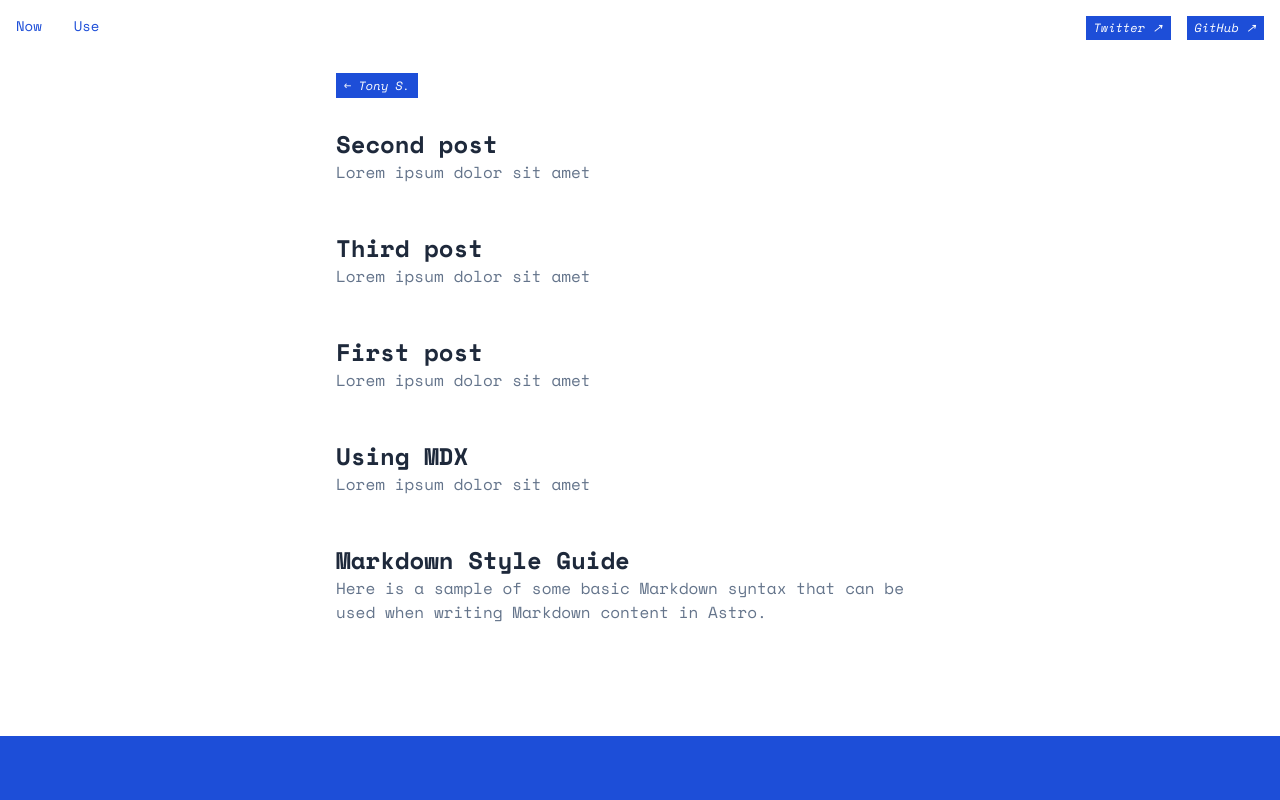
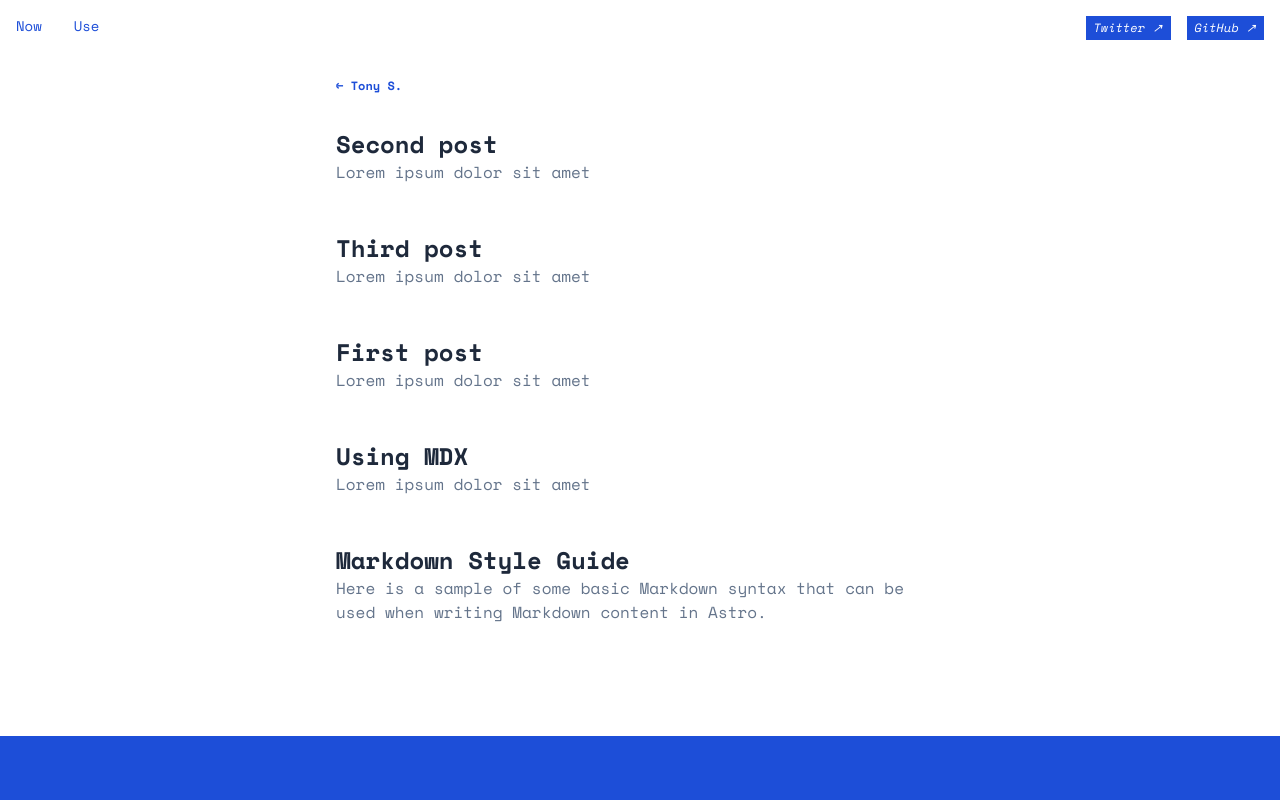
Before and after one commit to sanjayatony/tonys-astro, an Astro site: page /md in a window 1280 px wide. Shown: the top 800 px of the page. Built offline with nearby package versions, Linux system fonts and the light colour scheme; Astro itself is replaced by a stand-in of ours.

Commit message:
update back button

```diff
--- a/src/components/Header.astro
+++ b/src/components/Header.astro
@@ -33,7 +33,7 @@
 		</header>
 	) : (
 		<header class="max-w-screen-sm py-4 mx-auto px-4">
-			<a href="/" class="btn" rel="prefetch">
+			<a href="/" class="text-xs text-blue-700 font-bold" rel="prefetch">
 				← Tony S.
 			</a>
 		</header>
```
